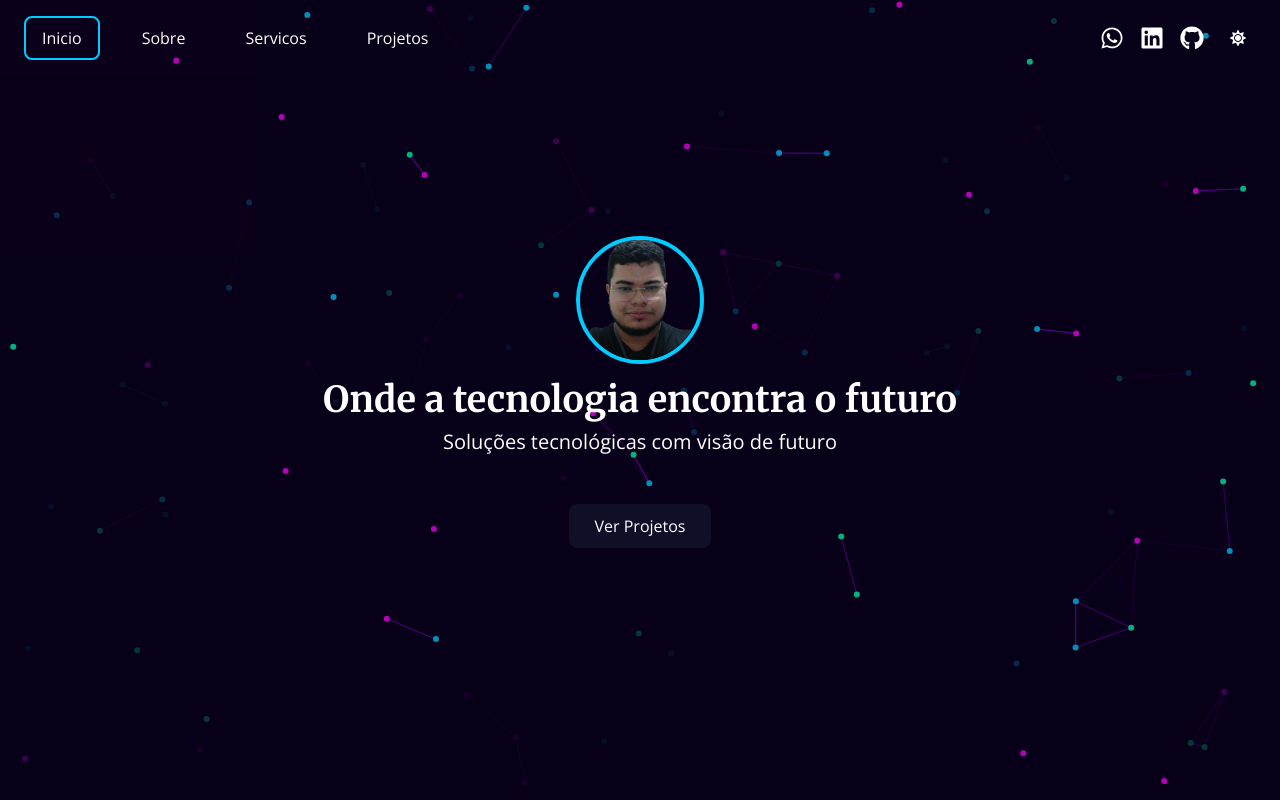
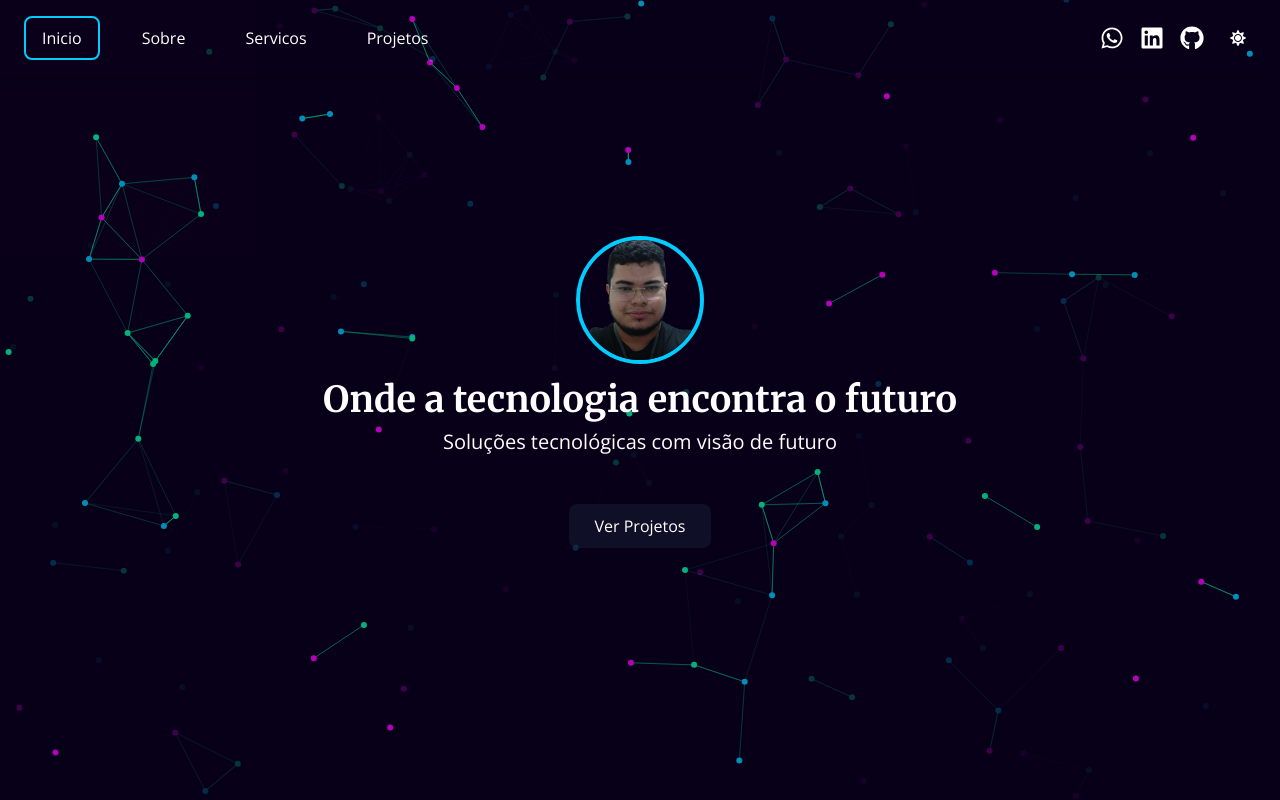
Before and after one commit to MadsonJhones/portfolio, a React (Vite) app: page / in a window 1280 px wide. Shown: the top 800 px of the page. Built offline with nearby package versions, Linux system fonts and the light colour scheme.

Commit message:
mudando os pontos

```diff
--- a/src/components/AboutSection.jsx
+++ b/src/components/AboutSection.jsx
@@ -58,7 +58,7 @@ function AboutSection() {
                 options={{
                     background: { color: { value: theme === "dark" ? "#0A001A" : "#0A001A" } },
                     particles: {
-                        number: { value: 35 },
+                        number: { value: 60 },
                         size: { value: 3 },
                         color: { value: ["#00CCFF", "#00FFAA", "#FF00FF"] },
                         opacity: { value: 0.7 },
@@ -70,11 +70,12 @@ function AboutSection() {
                         events: {
                             onhover: { enable: true, mode: "grab" },
                             onclick: { enable: true, mode: "repulse" },
+                            ontouchstart: { enable: true, mode: "repulse" }, // Adicionado suporte para toque
                             resize: true,
                         },
                         modes: {
                             grab: { distance: 200, links: { opacity: 1, color: "#FFD700" } },
-                            repulse: { distance: 200, duration: 0.4, speed: 5 },
+                            repulse: { distance: 200, duration: 0.2, speed: 5 },
                         },
                     },
                 }}
@@ -95,7 +96,6 @@ function AboutSection() {
                             {tab === "experience" ? "Experiência" : tab === "education" ? "Formação" : "Sobre mim"}
                         </motion.button>
                     ))}
-
                 </div>
 
                 {/* Conteúdo */}
--- a/src/components/HeroSection.jsx
+++ b/src/components/HeroSection.jsx
@@ -34,6 +34,19 @@ function HeroSection({ id }) {
                             value: 3,
                         },
                     },
+                    interactivity: {
+                        detect_on: "window",
+                        events: {
+                            onhover: { enable: true, mode: "grab" },
+                            onclick: { enable: true, mode: "repulse" },
+                            ontouchstart: { enable: true, mode: "repulse" }, // Adicionado suporte para toque
+                            resize: true,
+                        },
+                        modes: {
+                            grab: { distance: 200, links: { opacity: 1, color: "#00CCFF" } },
+                            repulse: { distance: 200, duration: 0.2, speed: 5 },
+                        },
+                    },
                 }}
             />
 
--- a/src/components/ProjectsSection.jsx
+++ b/src/components/ProjectsSection.jsx
@@ -116,7 +116,7 @@ function ProjectsSection() {
                 options={{
                     background: { color: { value: theme === "dark" ? "#0A001A" : "#1A0033" } },
                     particles: {
-                        number: { value: 40 },
+                        number: { value: 60 },
                         size: { value: 3 },
                         color: { value: ["#00CCFF", "#00FFAA", "#FF00FF"] },
                         opacity: { value: 1 },
@@ -128,11 +128,12 @@ function ProjectsSection() {
                         events: {
                             onhover: { enable: true, mode: "grab" },
                             onclick: { enable: true, mode: "repulse" },
+                            ontouchstart: { enable: true, mode: "repulse" }, // Adicionado suporte para toque
                             resize: true,
                         },
                         modes: {
                             grab: { distance: 200, links: { opacity: 1, color: "#00CCFF" } },
-                            repulse: { distance: 200, duration: 0.4, speed: 5 },
+                            repulse: { distance: 200, duration: 0.2, speed: 5 },
                         },
                     },
                 }}
--- a/src/components/ServicesSection.jsx
+++ b/src/components/ServicesSection.jsx
@@ -29,7 +29,7 @@ function ServicesSection() {
                 options={{
                     background: { color: { value: theme === "dark" ? "#0A001A" : "#1A0033" } },
                     particles: {
-                        number: { value: 35 },
+                        number: { value: 60 },
                         size: { value: 3 },
                         color: { value: ["#00CCFF", "#00FFAA", "#FF00FF"] },
                         opacity: { value: 1 },
@@ -41,11 +41,12 @@ function ServicesSection() {
                         events: {
                             onhover: { enable: true, mode: "grab" },
                             onclick: { enable: true, mode: "repulse" },
+                            ontouchstart: { enable: true, mode: "repulse" }, // Adicionado suporte para toque
                             resize: true
                         },
                         modes: {
                             grab: { distance: 200, links: { opacity: 1, color: "#00CCFF" } },
-                            repulse: { distance: 200, duration: 0.4, speed: 5 }
+                            repulse: { distance: 200, duration: 0.2, speed: 5 }
                         },
                     },
                 }}
```
